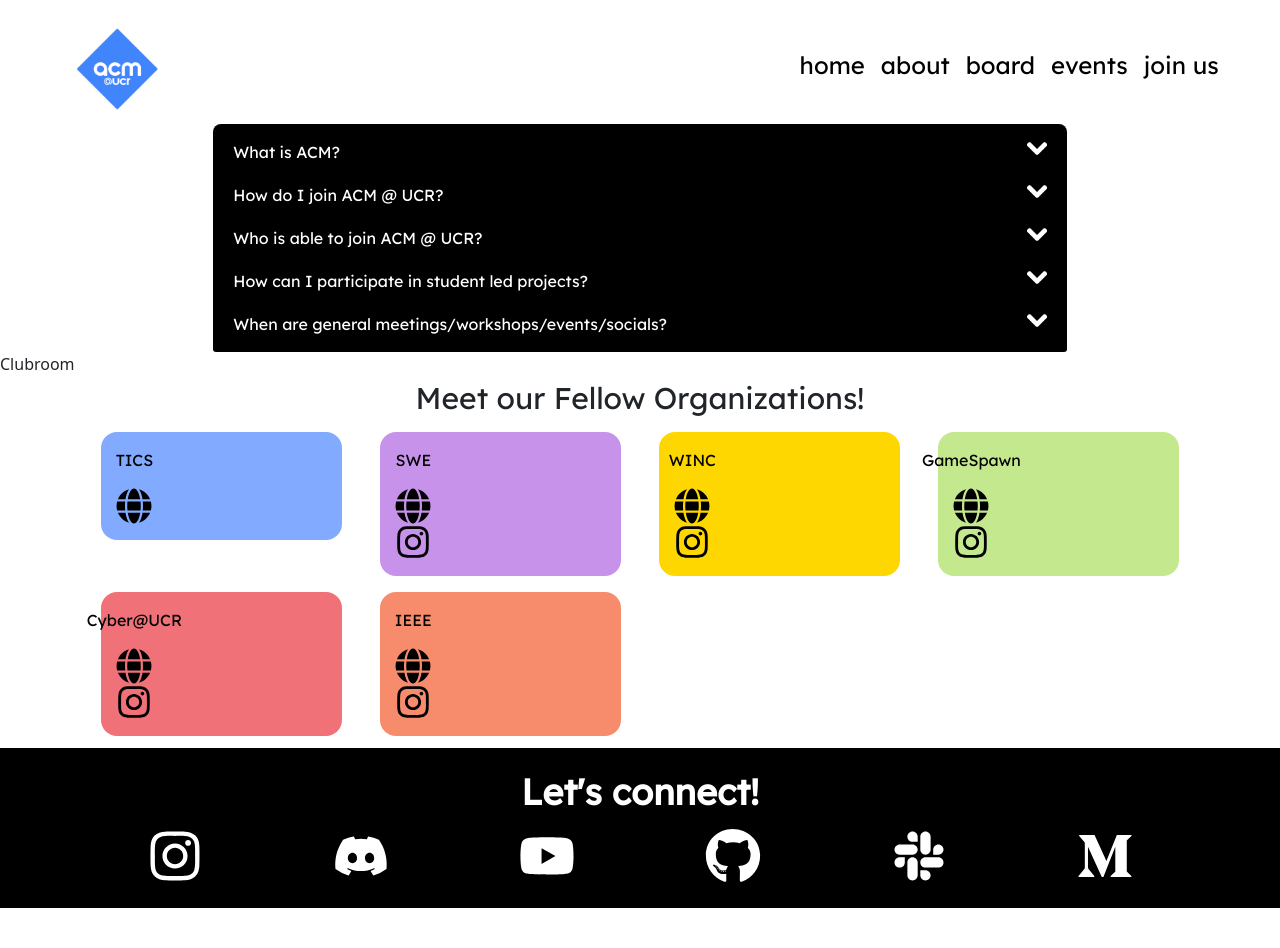
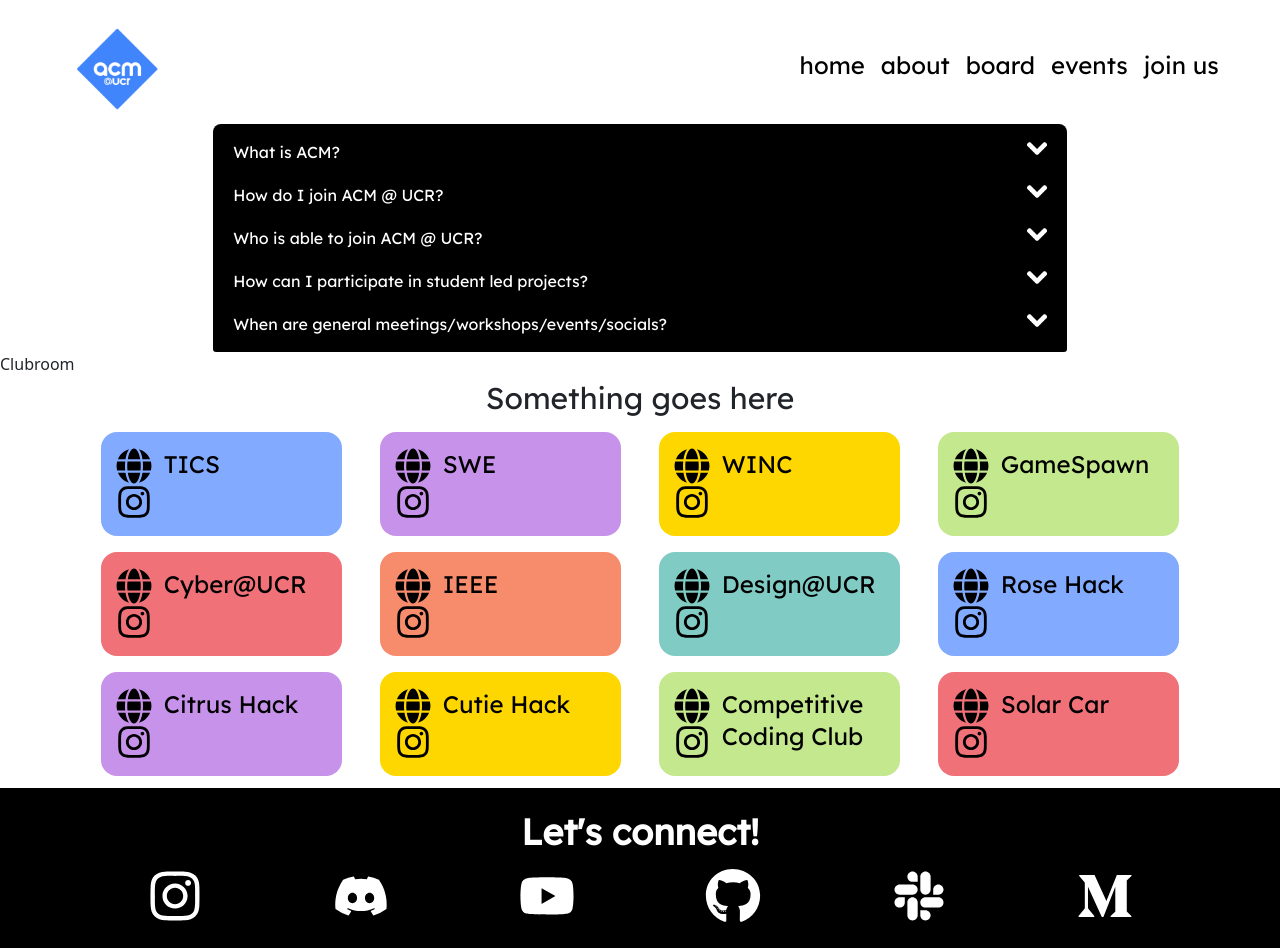
Before and after one commit to acm-ucr/acm-hydra, a Next.js app: page /join in a window 1280 px wide. Before the commit the page ends 908 px from the top, so only its background shows below. Built offline with nearby package versions, Linux system fonts and the light colour scheme.

Commit message:
added more orgs

```diff
--- a/components/StudentOrgs.js
+++ b/components/StudentOrgs.js
@@ -6,32 +6,74 @@ const Orgs = [
 	{
 		name: "TICS",
 		website: "https://google.com/",
-		instagram: "",
+		instagram: "https://www.instagram.com/tics_ucr/?hl=en",
+		img: "",
 	},
 	{
 		name: "SWE",
 		website: "https://ucrswe.org/",
 		instagram: "https://www.instagram.com/swe.ucr/?hl=en",
+		img: "",
 	},
 	{
 		name: "WINC",
 		website: "https://winc.cs.ucr.edu/",
 		instagram: "https://www.instagram.com/wincucr/?hl=en",
+		img: "",
 	},
 	{
 		name: "GameSpawn",
 		website: "https://gamespawn.github.io/",
 		instagram: "https://www.instagram.com/gamespawn.ucr/?hl=en",
+		img: "",
 	},
 	{
 		name: "Cyber@UCR",
 		website: "https://cyber.cs.ucr.edu/",
 		instagram: "https://www.instagram.com/cyber_ucr/",
+		img: "",
 	},
 	{
 		name: "IEEE",
 		website: "https://ieeeucr.github.io/",
 		instagram: "https://www.instagram.com/ieeeucr/?hl=en",
+		img: "",
+	},
+	{
+		name: "Design@UCR",
+		website: "https://ieeeucr.github.io/",
+		instagram: "https://www.instagram.com/ieeeucr/?hl=en",
+		img: "",
+	},
+	{
+		name: "Rose Hack",
+		website: "https://ieeeucr.github.io/",
+		instagram: "https://www.instagram.com/ieeeucr/?hl=en",
+		img: "",
+	},
+	{
+		name: "Citrus Hack",
+		website: "https://ieeeucr.github.io/",
+		instagram: "https://www.instagram.com/ieeeucr/?hl=en",
+		img: "",
+	},
+	{
+		name: "Cutie Hack",
+		website: "https://ieeeucr.github.io/",
+		instagram: "https://www.instagram.com/ieeeucr/?hl=en",
+		img: "",
+	},
+	{
+		name: "Competitive Coding Club",
+		website: "https://ieeeucr.github.io/",
+		instagram: "https://www.instagram.com/ieeeucr/?hl=en",
+		img: "",
+	},
+	{
+		name: "Solar Car",
+		website: "https://ieeeucr.github.io/",
+		instagram: "https://www.instagram.com/ieeeucr/?hl=en",
+		img: "",
 	},
 ];
 
@@ -40,14 +82,9 @@ const ProfileOrg = ({ color, name, website, instagram }) => {
 		<Row className={`bg-${color} w-11/12 p-3 rounded-2xl`}>
 			<Col
 				xs={2}
-				className='flex justify-center m-0 p-0 items-center flex-col'
+				className='flex justify-start m-0 p-0 items-center flex-col'
 			>
-				<Row className='font-lexend text-acm-black m-0 pr-0 fles-row justify-center'>
-					<p className='text-base inline'>{name}</p>
-					{/* <br /> */}
-				</Row>
-				<Row className='h-4/6 flex justify-evenly items-center flex-row'>
-					<div>
+				<div className='h-full flex justify-evenly items-center flex-col'>
 					{website === "" ? (
 						<></>
 					) : (
@@ -60,8 +97,7 @@ const ProfileOrg = ({ color, name, website, instagram }) => {
 							<FaGlobe className='text-4xl' />
 						</a>
 					)}
-					</div>
-					<div>
+
 					{instagram === "" ? (
 						<></>
 					) : (
@@ -75,7 +111,10 @@ const ProfileOrg = ({ color, name, website, instagram }) => {
 						</a>
 					)}
 				</div>
-				</Row>
+			</Col>
+			<Col xs={10} className='font-lexend text-acm-black m-0 pr-0'>
+				<p className='text-2xl inline'>{name}</p>
+				<br />
 			</Col>
 		</Row>
 	);
@@ -95,7 +134,7 @@ const StudentOrgs = () => {
 	return (
 		<div className='container flex flex-col items-center justify-center md:p-1 sm:p-1 mx-auto'>
 			<h1 className='font-lexend text-3xl font-medium text-center'>
-				Meet our Fellow Organizations!
+				Something goes here
 			</h1>
 			<Row className='w-full'>
 				{Orgs.map((org, index) => (
```
Lines whose indentation alone changed are shown as unchanged.
